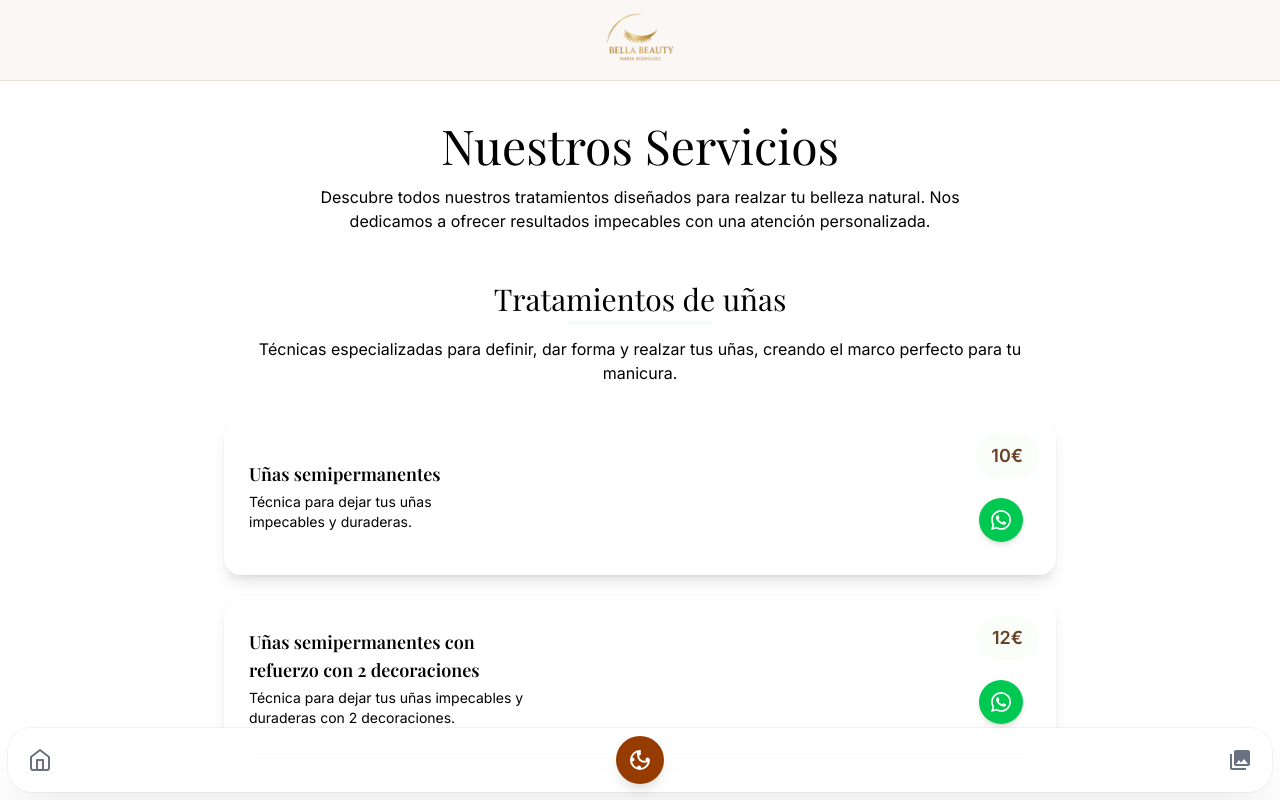
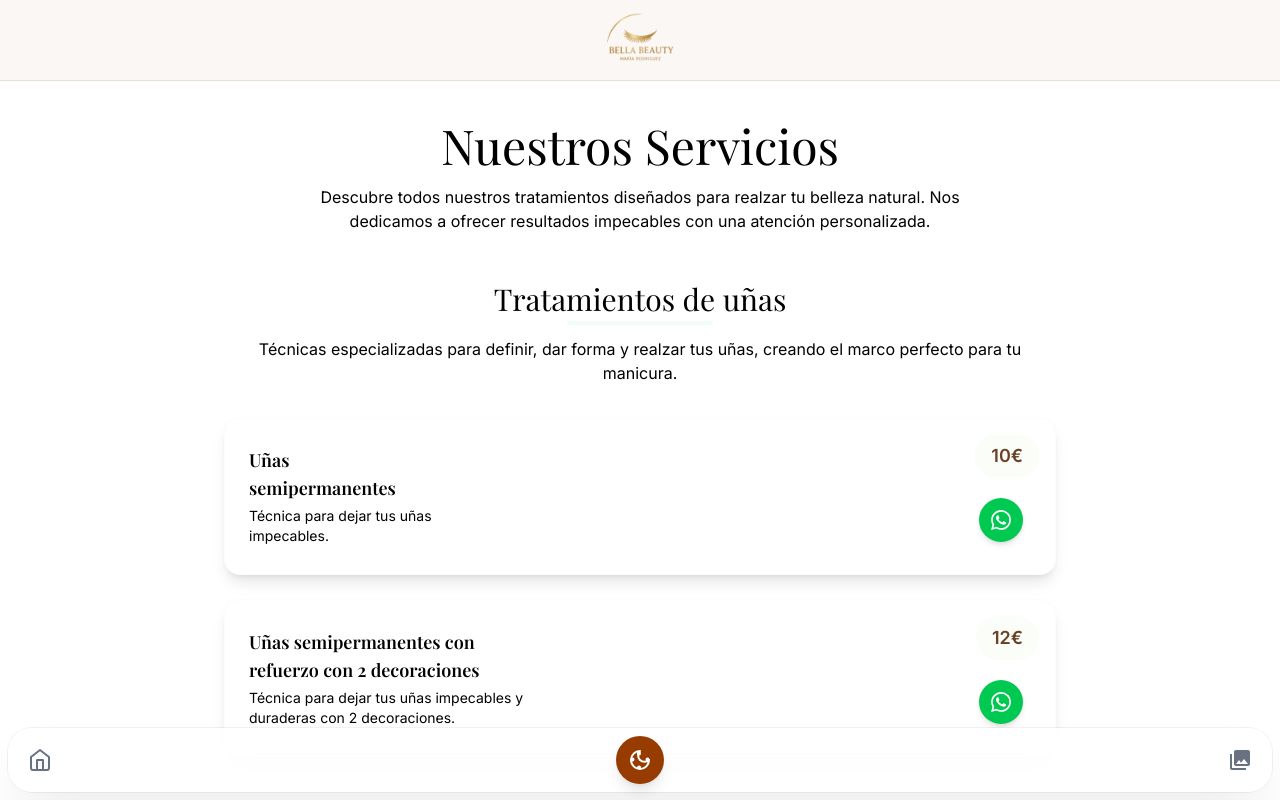
Before and after one commit to JaviPedrote/bella-beauty, a React (Vite) app: page /servicios in a window 1280 px wide. Shown: the top 800 px of the page. Built offline with nearby package versions, Linux system fonts and the light colour scheme.

Commit message:
ajuste con servicios reales

```diff
--- a/src/pages/Servicios.tsx
+++ b/src/pages/Servicios.tsx
@@ -8,7 +8,7 @@ const serviciosData = [
         category: 'Tratamientos de uñas',
         description: 'Técnicas especializadas para definir, dar forma y realzar tus uñas, creando el marco perfecto para tu manicura.',
         items: [
-            { name: 'Uñas semipermanentes', price: '10€', details: 'Técnica para dejar tus uñas impecables y duraderas.' },
+            { name: 'Uñas semipermanentes', price: '10€', details: 'Técnica para dejar tus uñas impecables.' },
             { name: 'Uñas semipermanentes con refuerzo con 2 decoraciones', price: '12€', details: 'Técnica para dejar tus uñas impecables y duraderas con 2 decoraciones.' },
         ]
     },
```
